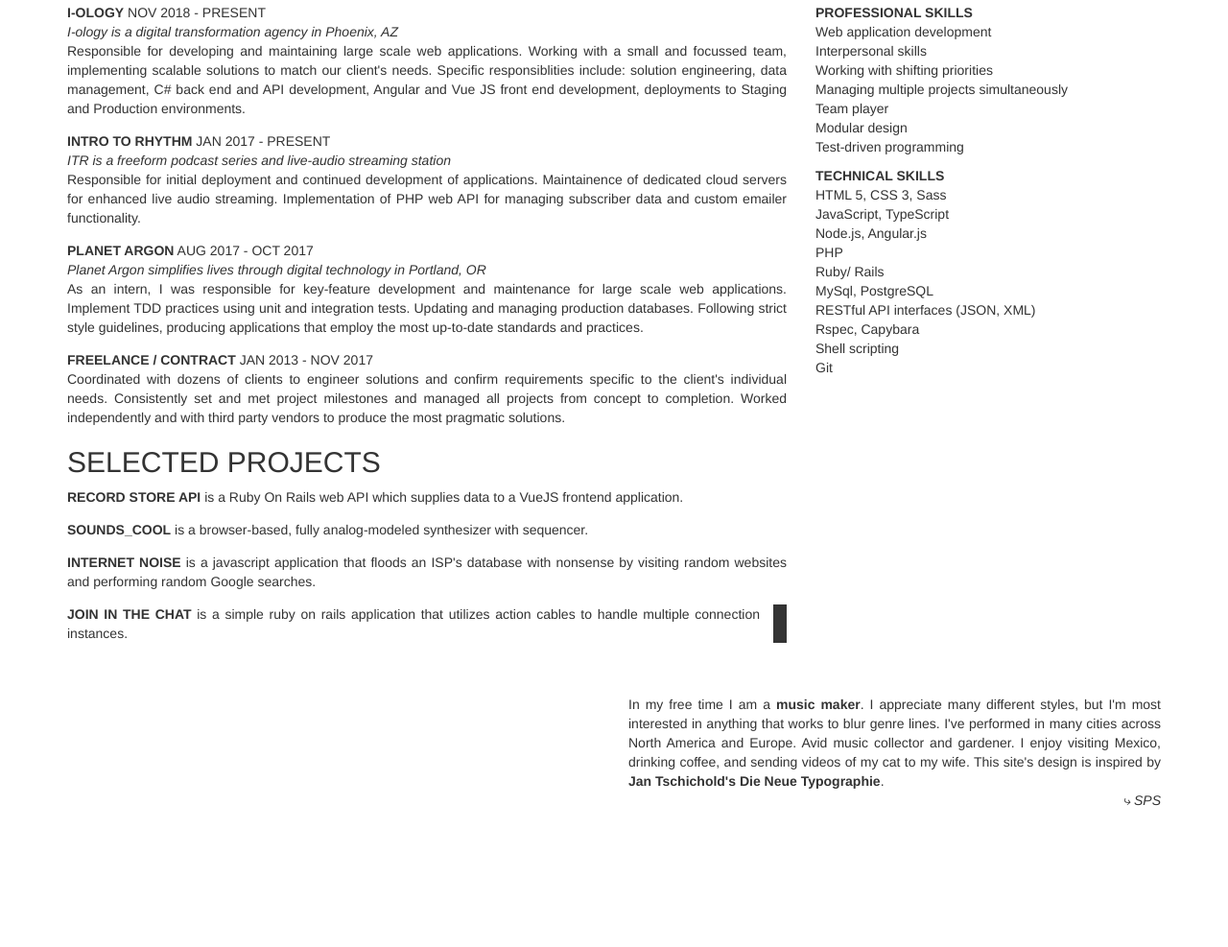
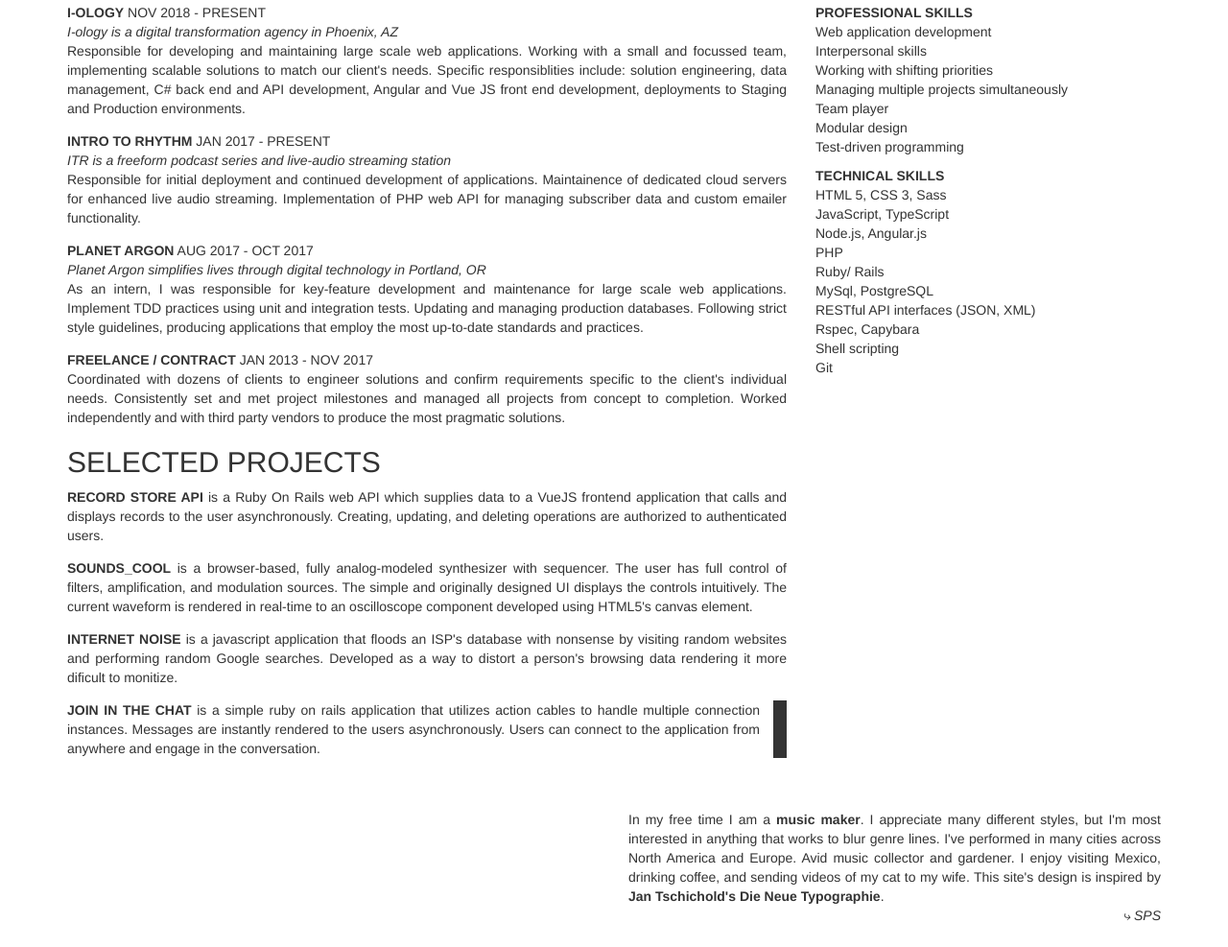
Before and after one commit to seanpierce/seanpierce.github.io, a plain HTML site: page index.html in a window 1280 px wide. Shown: the part 368-1355 px from the top of the page at 96% size. Before the commit the page ends 1254 px from the top, so only its background shows below. Drawn offline with nearby package versions, Linux system fonts and the light colour scheme.

Commit message:
Update selected projects section

```diff
--- a/index.html
+++ b/index.html
@@ -73,16 +73,16 @@
 
               <h2>SELECTED PROJECTS</h2>
               <project>
-                <p><a href="https://github.com/seanpierce/record-store-api" target="_blank">RECORD STORE API</a> is a Ruby On Rails web API which supplies data to a VueJS frontend application.</p>
+                <p><a href="https://github.com/seanpierce/record-store-api" target="_blank">RECORD STORE API</a> is a Ruby On Rails web API which supplies data to a VueJS frontend application that calls and displays records to the user asynchronously. Creating, updating, and deleting operations are authorized to authenticated users.</p>
               </project>
               <project>
-                <p><a href="https://seanpierce.github.io/sounds_cool/" target="_blank">SOUNDS_COOL</a> is a browser-based, fully analog-modeled synthesizer with sequencer.</p>
+                <p><a href="https://seanpierce.github.io/sounds_cool/" target="_blank">SOUNDS_COOL</a> is a browser-based, fully analog-modeled synthesizer with sequencer. The user has full control of filters, amplification, and modulation sources. The simple and originally designed UI displays the controls intuitively. The current waveform is rendered in real-time to an oscilloscope component developed using HTML5's canvas element.</p>
               </project>
               <project>
-                <p><a href="https://seanpierce.github.io/internet-noise/" target="_blank">INTERNET NOISE</a> is a javascript application that floods an ISP's database with nonsense by visiting random websites and performing random Google searches.</p>
+                <p><a href="https://seanpierce.github.io/internet-noise/" target="_blank">INTERNET NOISE</a> is a javascript application that floods an ISP's database with nonsense by visiting random websites and performing random Google searches. Developed as a way to distort a person's browsing data rendering it more dificult to monitize.</p>
               </project>
               <project>
-                <p class="blocker"><a href="https://github.com/seanpierce/rails_chat_app" target="_blank">JOIN IN THE CHAT</a> is a simple ruby on rails application that utilizes action cables to handle multiple connection instances.</p>
+                <p class="blocker"><a href="https://github.com/seanpierce/rails_chat_app" target="_blank">JOIN IN THE CHAT</a> is a simple ruby on rails application that utilizes action cables to handle multiple connection instances. Messages are instantly rendered to the users asynchronously. Users can connect to the application from anywhere and engage in the conversation.</p>
               </project>
             </projects>
           </div>
```
